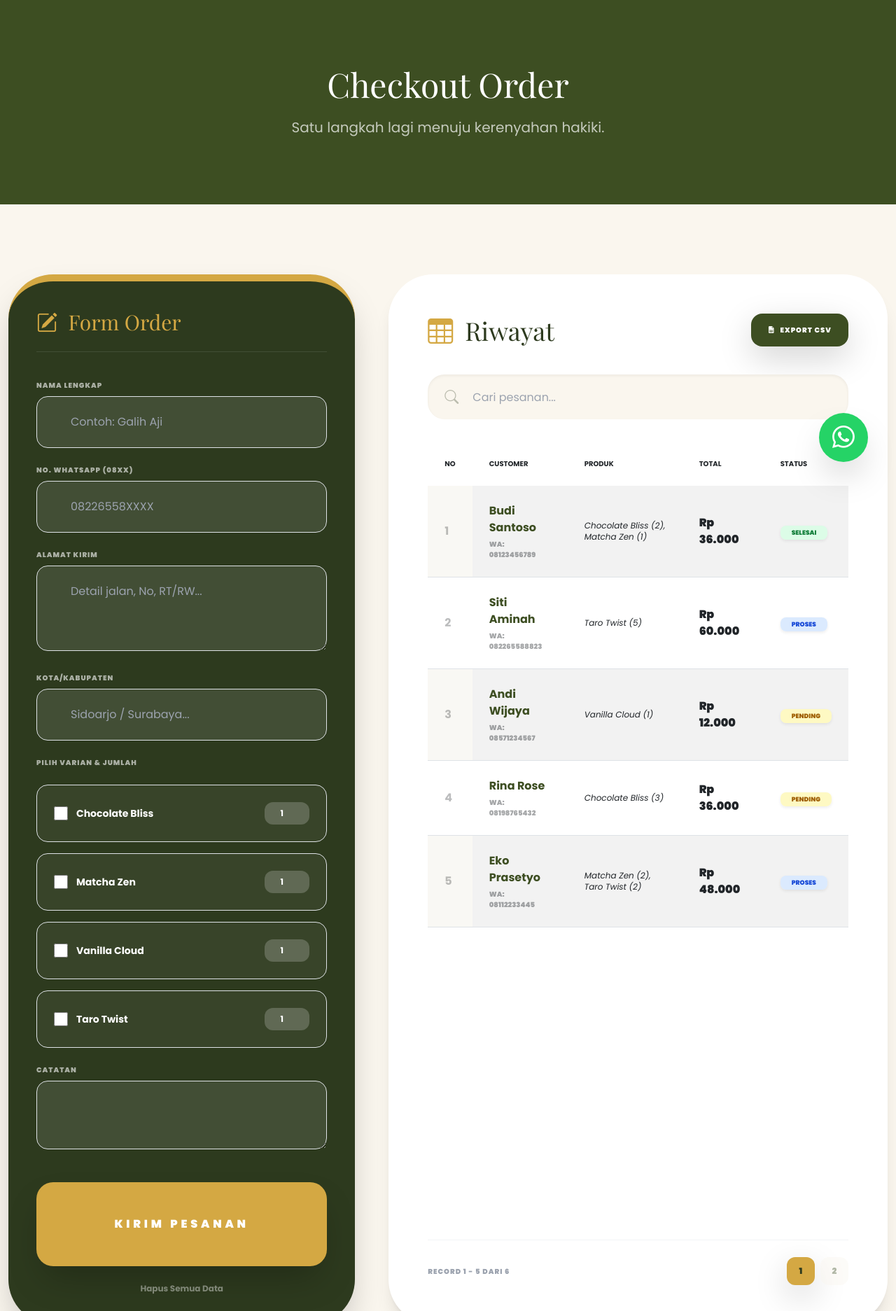
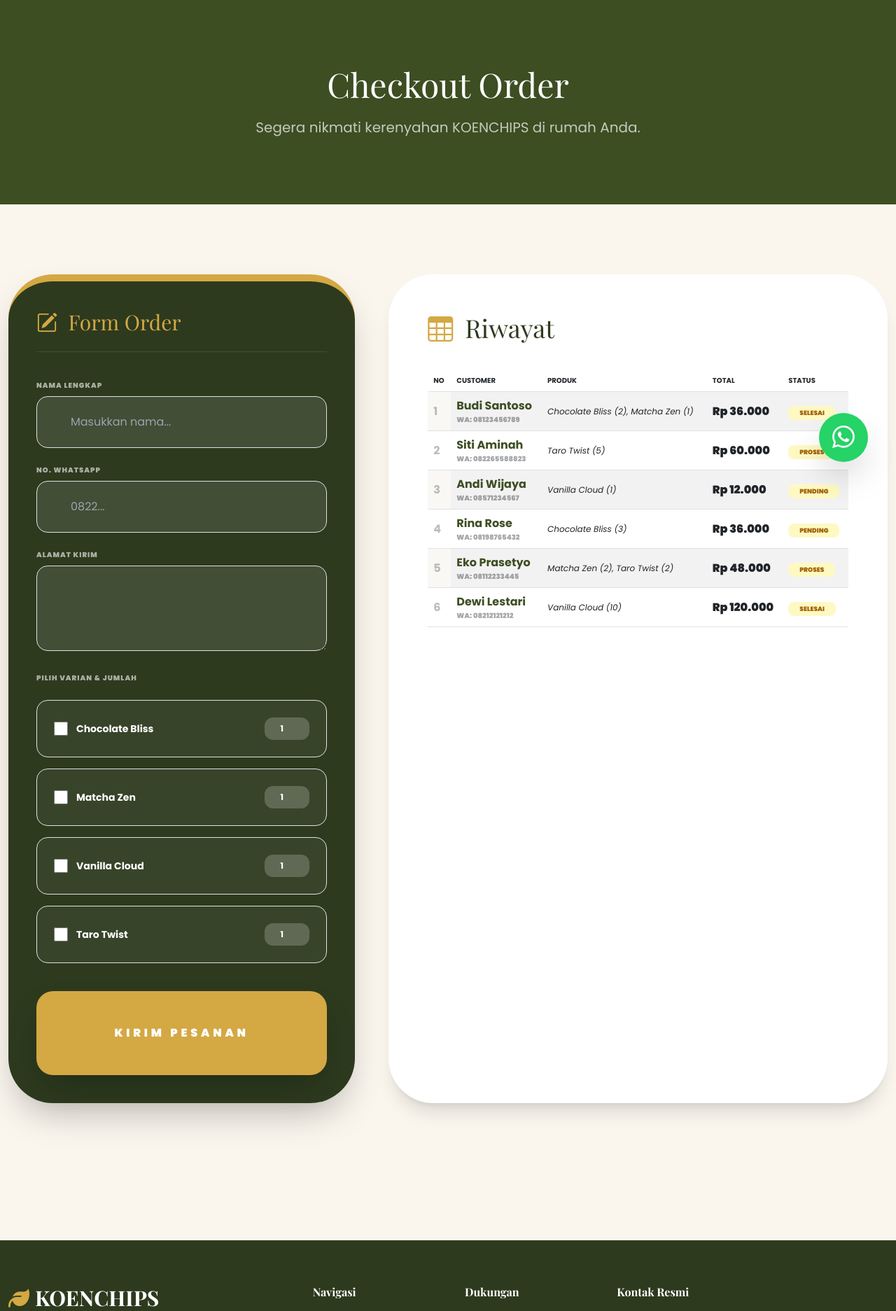
Before and after one commit to galiihajiip/ets-pemweb, a PHP site: page /order.php in a window 1280 px wide. Shown: the part 100-1973 px from the top of the page at 70% size. Run offline with PHP 8.4, Linux system fonts and the light colour scheme; data comes from the database, SQL or seed files in the repository; some libraries are stand-ins or nearby versions; some web fonts are replaced.

Commit message:
Auto-sync: 2026-04-18 21:50:24

```diff
--- a/config.php
+++ b/config.php
@@ -1,14 +1,13 @@
 <?php
 /**
- * KOENCHIPS - Configuration & Database Connection (PDO)
- * Senior Web Developer & UI/UX Designer: Galih
+ * KOENCHIPS - Configuration (Synced with InfinityFree Live)
  */
 
-// Database Settings
-$host = "localhost";
-$db_name = "koenchips_db";
-$username = "root";
-$password = "";
+// Database Settings - LIVE PRODUCTION
+$host     = "sql107.infinityfree.com";
+$db_name  = "if0_41694674_koenchips";
+$username = "if0_41694674";
+$password = "Rqdutt86NuJqgtJ";
 
 try {
     // Establishing PDO Connection
@@ -16,7 +15,7 @@ try {
     $pdo->setAttribute(PDO::ATTR_ERRMODE, PDO::ERRMODE_EXCEPTION);
     $pdo->setAttribute(PDO::ATTR_DEFAULT_FETCH_MODE, PDO::FETCH_ASSOC);
 } catch(PDOException $e) {
-    // Graceful error handling for UI preview when DB is not yet created
+    // Fallback for localhost preview
     $pdo = null;
     $db_error = $e->getMessage();
 }
@@ -25,7 +24,7 @@ try {
 $site_name = "KOENCHIPS";
 $tagline = "The Authentic Breadfruit Ripple";
 
-// Color Palette Variables (Shared with Tailwind & CSS)
+// Color Palette Variables
 $colors = [
     'army_dark' => '#2d3a1e',
     'army' => '#3d4e22',
--- a/order.php
+++ b/order.php
@@ -1,12 +1,11 @@
 <?php
 /**
- * KOENCHIPS - Form Pemesanan & Visualisasi Data
- * Features BLOK 5.0: Advanced Form, JS Search, Pagination, CSV Export
+ * KOENCHIPS - Form Pemesanan & Visualisasi Data (LOCAL SYNC)
  */
 include 'includes/header.php';
 include 'config.php';
 
-// Fetch Orders
+// Fetch orders from database
 $orders = [];
 if ($pdo) {
     try {
@@ -20,7 +19,7 @@ if ($pdo) {
 <section class="bg-army py-24 text-white text-center">
     <div class="container" data-aos="zoom-out">
         <h1 class="text-5xl playfair mb-4">Checkout Order</h1>
-        <p class="text-xl opacity-70">Satu langkah lagi menuju kerenyahan hakiki.</p>
+        <p class="text-xl opacity-70">Segera nikmati kerenyahan KOENCHIPS di rumah Anda.</p>
     </div>
 </section>
 
@@ -34,22 +33,18 @@ if ($pdo) {
                 <div class="bg-darkGreen text-white p-10 rounded-[4rem] shadow-2xl border-t-[10px] border-gold">
                     <h2 class="playfair text-3xl mb-10 pb-4 border-b border-white/10 text-gold"> <i class="bi bi-pencil-square mr-2"></i> Form Order</h2>
 
-                    <form action="process_order.php" method="POST" class="row g-4">
+                    <form action="process_order.php" method="POST" class="row g-4 text-start">
                         <div class="col-12">
                             <label class="text-[10px] font-black uppercase tracking-widest opacity-60 mb-2 block">Nama Lengkap</label>
-                            <input type="text" name="customer_name" class="w-full bg-white/10 border border-white/20 rounded-2xl px-5 py-4 text-white outline-none focus:ring-4 focus:ring-gold/30" placeholder="Contoh: Galih Aji" required>
+                            <input type="text" name="customer_name" class="w-full bg-white/10 border border-white/20 rounded-2xl px-5 py-4 text-white outline-none focus:ring-4 focus:ring-gold/30" placeholder="Masukkan nama..." required>
                         </div>
                         <div class="col-12">
-                            <label class="text-[10px] font-black uppercase tracking-widest opacity-60 mb-2 block">No. WhatsApp (08xx)</label>
-                            <input type="tel" name="whatsapp" pattern="08[0-9]{8,12}" class="w-full bg-white/10 border border-white/20 rounded-2xl px-5 py-4 text-white outline-none focus:ring-4 focus:ring-gold/30" placeholder="08226558XXXX" required>
+                            <label class="text-[10px] font-black uppercase tracking-widest opacity-60 mb-2 block">No. WhatsApp</label>
+                            <input type="tel" name="whatsapp" pattern="08[0-9]{8,12}" class="w-full bg-white/10 border border-white/20 rounded-2xl px-5 py-4 text-white outline-none focus:ring-4 focus:ring-gold/30" placeholder="0822..." required>
                         </div>
                         <div class="col-12">
                             <label class="text-[10px] font-black uppercase tracking-widest opacity-60 mb-2 block">Alamat Kirim</label>
-                            <textarea name="address" rows="3" class="w-full bg-white/10 border border-white/20 rounded-2xl px-5 py-4 text-white outline-none focus:ring-4 focus:ring-gold/30" placeholder="Detail jalan, No, RT/RW..." required></textarea>
-                        </div>
-                        <div class="col-12">
-                            <label class="text-[10px] font-black uppercase tracking-widest opacity-60 mb-2 block">Kota/Kabupaten</label>
-                            <input type="text" name="city" class="w-full bg-white/10 border border-white/20 rounded-2xl px-5 py-4 text-white outline-none focus:ring-4 focus:ring-gold/30" placeholder="Sidoarjo / Surabaya..." required>
+                            <textarea name="address" rows="3" class="w-full bg-white/10 border border-white/20 rounded-2xl px-5 py-4 text-white outline-none focus:ring-4 focus:ring-gold/30" required></textarea>
                         </div>
 
                         <!-- Checkbox Variants -->
@@ -57,25 +52,19 @@ if ($pdo) {
                             <label class="text-[10px] font-black uppercase tracking-widest opacity-60 mb-4 block">Pilih Varian & Jumlah</label>
                             <div class="grid gap-3">
                                 <?php $vars = ['Chocolate Bliss', 'Matcha Zen', 'Vanilla Cloud', 'Taro Twist']; foreach($vars as $v): ?>
-                                <div class="flex items-center justify-between bg-white/5 p-4 rounded-2xl border border-white/10 hover:bg-white/10 transition-all">
-                                    <label class="flex items-center space-x-3 cursor-pointer">
+                                <div class="flex items-center justify-between bg-white/5 p-4 rounded-2xl border border-white/10 outline-none">
+                                    <label class="flex items-center space-x-3 cursor-pointer mb-0">
                                         <input type="checkbox" name="products[]" value="<?php echo $v; ?>" class="w-5 h-5 accent-gold">
                                         <span class="text-sm font-bold"><?php echo $v; ?></span>
                                     </label>
-                                    <input type="number" name="qty[<?php echo $v; ?>]" min="1" value="1" class="w-16 bg-white/20 border-0 rounded-xl px-2 py-2 text-center text-xs font-bold">
+                                    <input type="number" name="qty[<?php echo $v; ?>]" min="1" value="1" class="w-16 bg-white/20 border-0 rounded-xl px-2 py-2 text-center text-xs font-bold text-white shadow-none">
                                 </div>
                                 <?php endforeach; ?>
                             </div>
                         </div>
 
-                        <div class="col-12">
-                            <label class="text-[10px] font-black uppercase tracking-widest opacity-60 mb-2 block">Catatan</label>
-                            <textarea name="note" rows="2" class="w-full bg-white/10 border border-white/20 rounded-2xl px-5 py-4 text-white outline-none focus:ring-4 focus:ring-gold/30"></textarea>
-                        </div>
-
                         <div class="col-12 mt-10">
                             <button type="submit" class="bg-gold text-deepGreen w-full py-5 rounded-3xl font-black uppercase tracking-[0.3em] hover:bg-white hover:scale-105 transition-all shadow-2xl">KIRIM PESANAN</button>
-                            <button type="reset" class="w-full mt-4 text-xs font-bold opacity-40 hover:opacity-100 transition-all">Hapus Semua Data</button>
                         </div>
                     </form>
                 </div>
@@ -83,59 +72,39 @@ if ($pdo) {
 
             <!-- [TABLE SECTION] -->
             <div class="col-lg-7" data-aos="fade-left">
-                <div class="bg-white p-10 md:p-14 rounded-[4rem] shadow-xl h-full flex flex-col">
-                    <div class="flex flex-col md:flex-row justify-between items-center mb-10 gap-4">
-                        <h2 class="playfair text-4xl mb-0"><i class="bi bi-table text-gold mr-2"></i> Riwayat</h2>
-                        <button onclick="exportCSV()" class="bg-army text-white px-6 py-3 rounded-2xl text-[10px] font-black uppercase tracking-widest hover:bg-gold hover:text-deepGreen transition-all shadow-lg"> <i class="bi bi-file-earmark-spreadsheet-fill mr-1"></i> Export CSV</button>
-                    </div>
+                <div class="bg-white p-10 md:p-14 rounded-[4rem] shadow-xl h-full">
+                    <h2 class="playfair text-4xl mb-10"><i class="bi bi-table text-gold mr-2"></i> Riwayat</h2>
 
-                    <!-- Search -->
-                    <div class="relative mb-8">
-                        <i class="bi bi-search absolute left-6 top-1/2 -translate-y-1/2 opacity-30 text-xl"></i>
-                        <input type="text" id="orderSearch" placeholder="Cari pesanan..." class="w-full h-16 pl-16 pr-6 bg-cream border-0 rounded-3xl outline-none focus:ring-4 focus:ring-gold/20 shadow-inner">
-                    </div>
-
-                    <!-- Table -->
-                    <div class="table-responsive flex-grow">
-                        <table class="table table-striped table-hover align-middle" id="mainTable">
+                    <div class="table-responsive">
+                        <table class="table table-striped align-middle">
                             <thead class="text-[10px] uppercase font-black">
                                 <tr>
-                                    <th class="p-4 border-0">No</th>
-                                    <th class="p-4 border-0">Customer</th>
-                                    <th class="p-4 border-0">Produk</th>
-                                    <th class="p-4 border-0">Total</th>
-                                    <th class="p-4 border-0">Status</th>
+                                    <th>No</th>
+                                    <th>Customer</th>
+                                    <th>Produk</th>
+                                    <th>Total</th>
+                                    <th>Status</th>
                                 </tr>
                             </thead>
-                            <tbody id="mainTbody">
-                                <?php $n=1; foreach($orders as $o): ?>
-                                <tr class="order-item">
-                                    <td class="p-4 font-bold opacity-30"><?php echo $n++; ?></td>
-                                    <td class="p-4">
-                                        <div class="font-bold text-army"><?php echo $o['customer_name']; ?></div>
-                                        <div class="text-[10px] font-black opacity-40 mt-1">WA: <?php echo $o['whatsapp']; ?></div>
-                                    </td>
-                                    <td class="p-4">
-                                        <p class="text-xs mb-0 italic max-w-[200px]"><?php echo $o['products']; ?></p>
-                                    </td>
-                                    <td class="p-4 font-black text-army">Rp <?php echo number_format($o['total_price'], 0, ',', '.'); ?></td>
-                                    <td class="p-4">
-                                        <?php
-                                            $s = $o['status'];
-                                            $c = $s=='Selesai'?'bg-green-100 text-green-700':($s=='Proses'?'bg-blue-100 text-blue-700':'bg-yellow-100 text-yellow-700');
-                                        ?>
-                                        <span class="px-3 py-1 rounded-lg text-[9px] font-black uppercase shadow-sm <?php echo $c; ?>"><?php echo $s; ?></span>
-                                    </td>
-                                </tr>
-                                <?php endforeach; ?>
+                            <tbody>
+                                <?php if(empty($orders)): ?>
+                                    <tr><td colspan="5" class="text-center py-10 opacity-30">Belum ada pesanan masuk.</td></tr>
+                                <?php else: ?>
+                                    <?php $n=1; foreach($orders as $o): ?>
+                                    <tr>
+                                        <td class="opacity-30 font-bold"><?php echo $n++; ?></td>
+                                        <td>
+                                            <div class="font-bold text-army"><?php echo $o['customer_name']; ?></div>
+                                            <div class="text-[10px] font-black opacity-40">WA: <?php echo $o['whatsapp']; ?></div>
+                                        </td>
+                                        <td class="text-xs italic"><?php echo $o['products']; ?></td>
+                                        <td class="font-black text-army">Rp <?php echo number_format($o['total_price'], 0, ',', '.'); ?></td>
+                                        <td><span class="px-3 py-1 bg-yellow-100 text-yellow-700 rounded-lg text-[9px] font-black uppercase"><?php echo $o['status']; ?></span></td>
+                                    </tr>
+                                    <?php endforeach; ?>
+                                <?php endif; ?>
                             </tbody>
                         </table>
-                    </div>
-
-                    <!-- Pagination -->
-                    <div class="mt-10 pt-6 border-t border-gray-100 flex justify-between items-center">
-                        <small id="pageInf" class="text-gray-400 font-black uppercase text-[10px] tracking-widest"></small>
-                        <div class="flex gap-2" id="pageBtnContainer"></div>
                     </div>
                 </div>
             </div>
@@ -144,61 +113,4 @@ if ($pdo) {
     </div>
 </section>
 
-<!-- Advanced Table Script -->
-<script>
-document.addEventListener('DOMContentLoaded', () => {
-    const srch = document.getElementById('orderSearch');
-    const tbody = document.getElementById('mainTbody');
-    const rows = Array.from(tbody.querySelectorAll('.order-item'));
-    const pInf = document.getElementById('pageInf');
-    const pBtns = document.getElementById('pageBtnContainer');
-
-    let fRows = [...rows];
-    let currP = 1;
-    let rPP = 5;
-
-    function render() {
-        let start = (currP - 1) * rPP;
-        let end = start + rPP;
-        rows.forEach(r => r.style.display = 'none');
-        fRows.slice(start, end).forEach(r => r.style.display = 'table-row');
-
-        // Paginator logic
-        pBtns.innerHTML = '';
-        let count = Math.ceil(fRows.length / rPP);
-        for(let i=1; i<=count; i++) {
-            let b = document.createElement('button');
-            b.innerText = i;
-            b.className = `w-10 h-10 rounded-xl font-black text-xs transition-all ${i===currP?'bg-gold text-deepGreen ring-4 ring-gold/20 shadow-lg':'bg-cream text-army opacity-40 hover:opacity-100'}`;
-            b.onclick = () => { currP = i; render(); };
-            pBtns.appendChild(b);
-        }
-        pInf.innerText = `Record ${Math.min(start+1, fRows.length)} - ${Math.min(end, fRows.length)} Dari ${fRows.length}`;
-    }
-
-    srch.addEventListener('input', (e) => {
-        let q = e.target.value.toLowerCase();
-        fRows = rows.filter(r => r.innerText.toLowerCase().includes(q));
-        currP = 1;
-        render();
-    });
-
-    render();
-});
-
-function exportCSV() {
-    let csv = [];
-    const tableRows = document.querySelectorAll("#mainTable tr");
-    for (const row of tableRows) {
-        let cells = row.querySelectorAll("td, th");
-        csv.push(Array.from(cells).map(c => `"${c.innerText.replace(/"/g, '""')}"`).join(","));
-    }
-    const blob = new Blob([csv.join("\n")], { type: "text/csv" });
-    const url = window.URL.createObjectURL(blob);
-    const a = document.createElement("a");
-    a.href = url; a.download = "KOENCHIPS_Orders.csv";
-    document.body.appendChild(a); a.click(); document.body.removeChild(a);
-}
-</script>
-
 <?php include 'includes/footer.php'; ?>
```
Also changed, not shown: process_order.php (+11 -24 lines).
